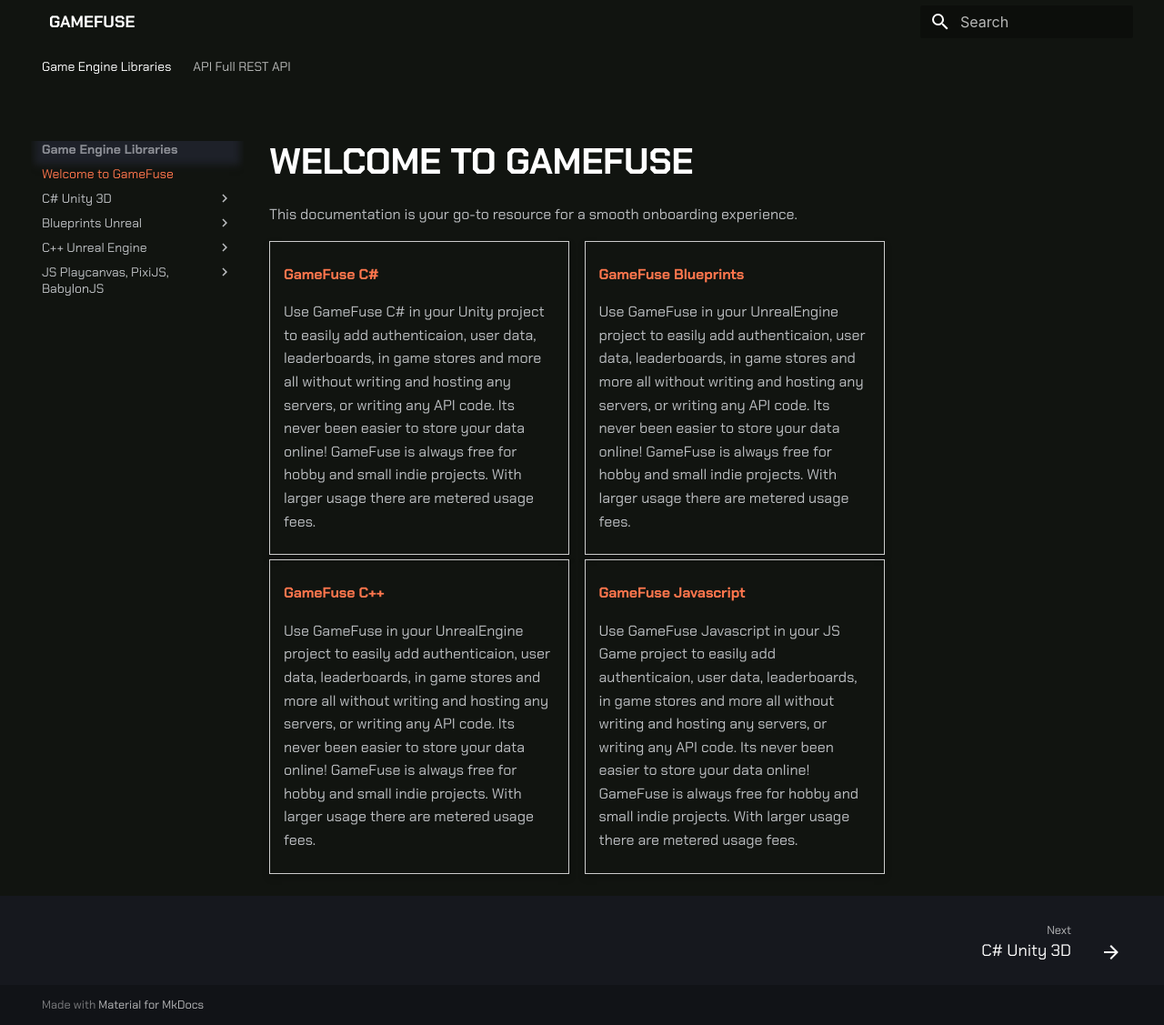
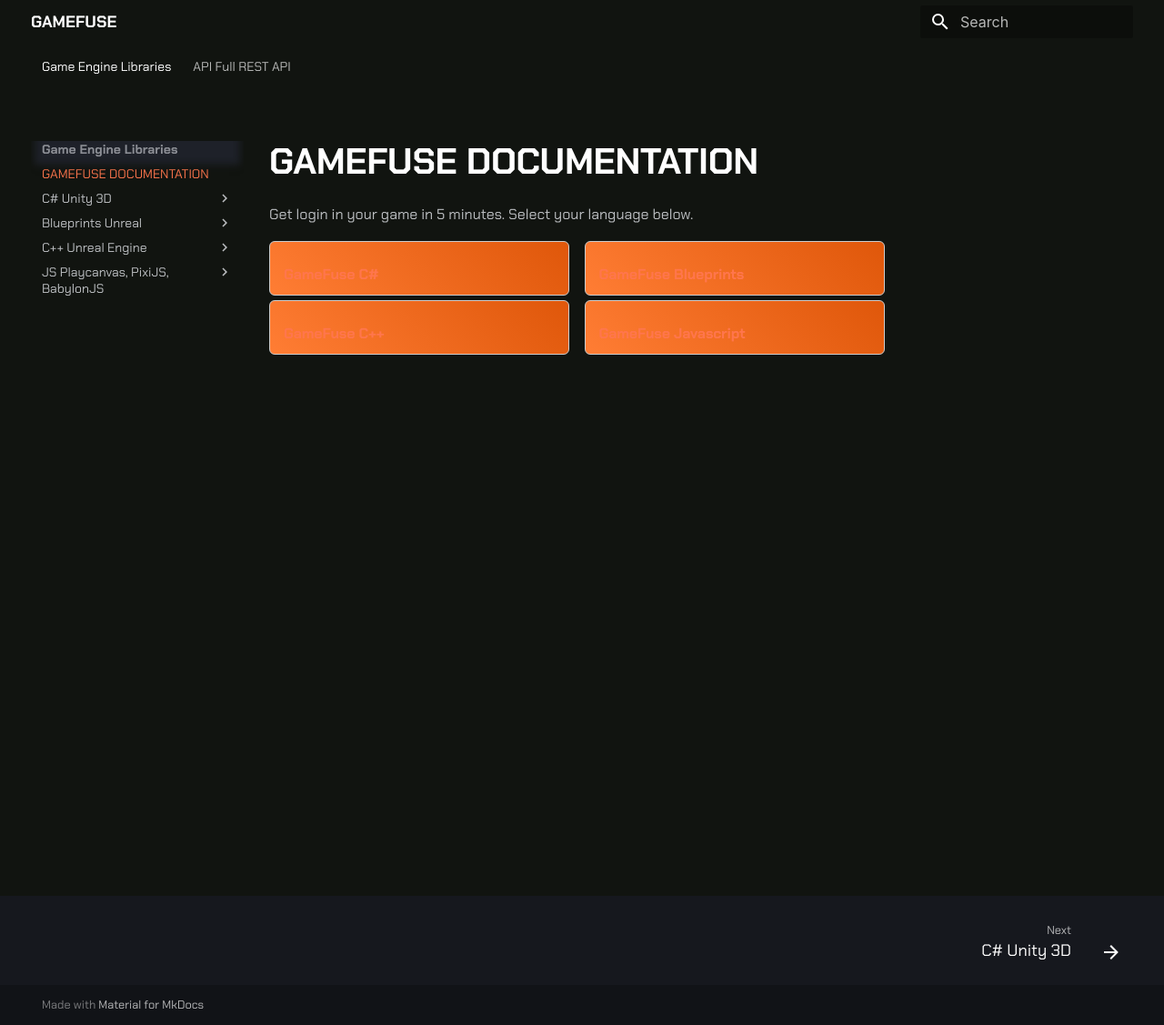
Before and after one commit to game-fuse/gamefusedocs, an MkDocs documentation site: the page built from docs/index.md, in a window 1280 px wide and 1127 px high. Shown: the whole window at 91% size. Built offline with MkDocs 1.6.1 and Material for MkDocs 9.7.7, drawn with Linux system fonts in a browser that asks for light colours; some web fonts are replaced.

Commit message:
more css

```diff
--- a/docs/custom.css
+++ b/docs/custom.css
@@ -6,6 +6,11 @@
   background: #111410;
   box-shadow: none;
 }
+
+.md-header__title {
+    margin-left: 0 !important;
+}
+
 
 .md-typeset h1 {
     color: white !important;
@@ -40,9 +45,18 @@
 }
 
 .card {
-    box-shadow: 0 4px 8px 0 rgba(0,0,0,0.2);
-    transition: 0.3s;
-    width: 40%;
+    display: flex;
+    flex-direction: column;
+    justify-content: center;
+    align-items: center;
+    padding: 5px;
+    margin: 0;
+    min-width: 330px;
+    background: linear-gradient(45deg, #FF7D34, #DF570A);
+    border: none;
+    border-radius: 6px;
+    height: 60px;
+    width: 100px;
   }
 
   .card:hover {
--- a/docs/index.md
+++ b/docs/index.md
@@ -1,6 +1,6 @@
-# Welcome to GameFuse
+# GAMEFUSE DOCUMENTATION
 
-This documentation is your go-to resource for a smooth onboarding experience.
+Get login in your game in 5 minutes. Select your language below.
 
 <div class="main-container">
     <!-- First row with 2 cards -->
@@ -8,13 +8,11 @@
         <div class="card">
             <div class="container" style="padding: 2px 10px;">
                 <h4><b><a href=/C%23_Unity_3D/getting started/>GameFuse C#</a></b></h4>
-                <p>Use GameFuse C# in your Unity project to easily add authenticaion, user data, leaderboards, in game stores and more all without writing and hosting any servers, or writing any API code. Its never been easier to store your data online! GameFuse is always free for hobby and small indie projects. With larger usage there are metered usage fees.</p>
             </div>
         </div>
             <div class="card">
             <div class="container" style="padding: 2px 10px;">
                 <h4><b><a href=/Blueprints%20Unreal/getting%20started/>GameFuse Blueprints</a></b></h4>
-                <p>Use GameFuse in your UnrealEngine project to easily add authenticaion, user data, leaderboards, in game stores and more all without writing and hosting any servers, or writing any API code. Its never been easier to store your data online! GameFuse is always free for hobby and small indie projects. With larger usage there are metered usage fees.</p>
             </div>
         </div>
     </div>
@@ -23,13 +21,11 @@
             <div class="card">
             <div class="container" style="padding: 2px 10px;">
                 <h4><b><a href=/C%2B%2B%20Unreal%20Engine/getting%20started/>GameFuse C++</a></b></h4>
-                <p>Use GameFuse in your UnrealEngine project to easily add authenticaion, user data, leaderboards, in game stores and more all without writing and hosting any servers, or writing any API code. Its never been easier to store your data online! GameFuse is always free for hobby and small indie projects. With larger usage there are metered usage fees.</p>
             </div>
         </div>
         <div class="card">
             <div class="container" style="padding: 2px 10px;">
                 <h4><b><a href=JS%20Playcanvas%2C%20PixiJS%2C%20BabylonJS/getting%20started/>GameFuse Javascript</a></b></h4>
-                <p>Use GameFuse Javascript in your JS Game project to easily add authenticaion, user data, leaderboards, in game stores and more all without writing and hosting any servers, or writing any API code. Its never been easier to store your data online! GameFuse is always free for hobby and small indie projects. With larger usage there are metered usage fees.</p>
             </div>
         </div>
         </div>
```
